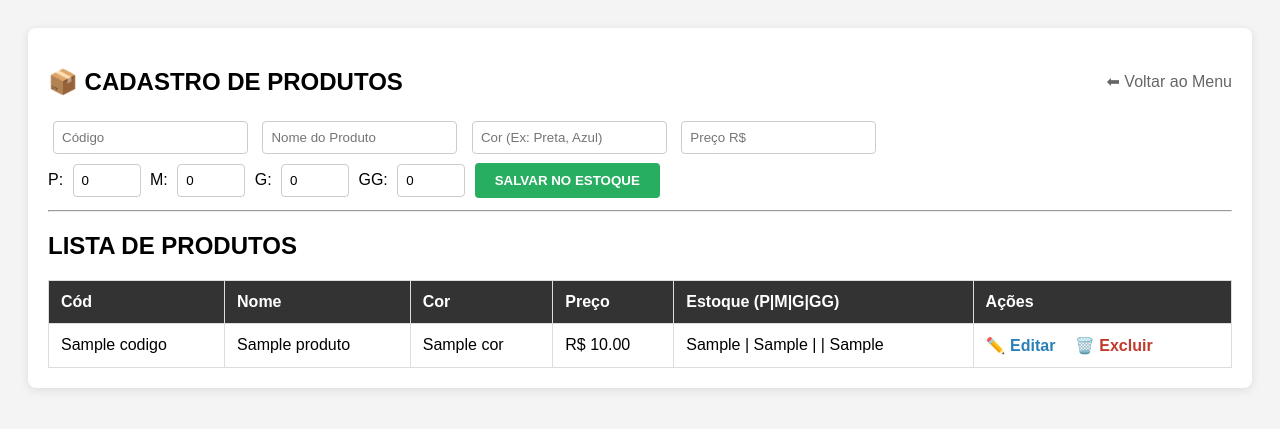
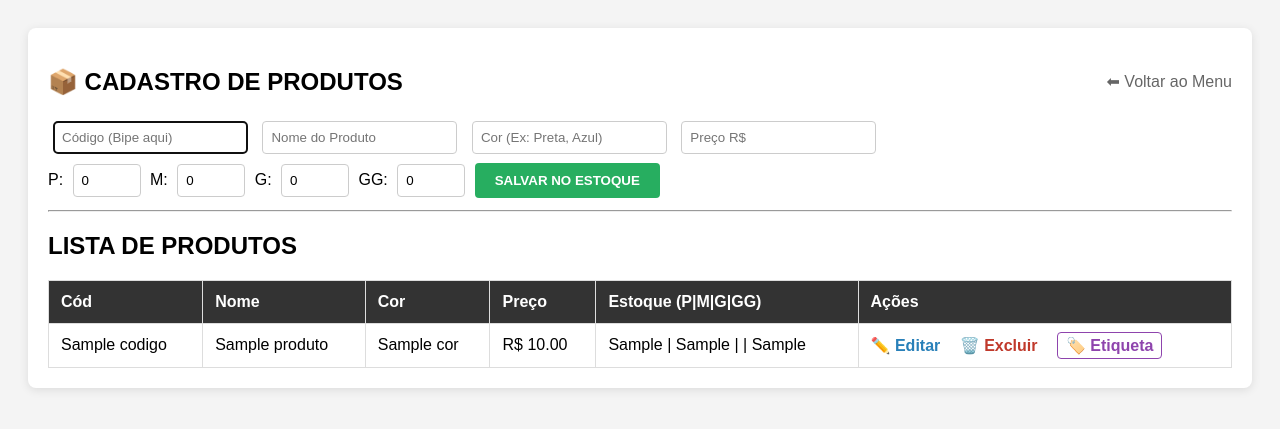
Before and after one commit to marcospb2016pb-eng/VIBE-SISTEMA, a Flask app: page /estoque_aba in a window 1280 px wide. Shown: the top 429 px of the page. Run offline with Flask 3, Linux system fonts and the light colour scheme; the visitor is signed in with stand-in values (Sample User, id 1); a database or web service that is not in the repository returns one stand-in record (values such as "Sample title"); some libraries are stand-ins or nearby versions.

Commit message:
Update button styles and input placeholders

```diff
--- a/templates/estoque_aba.html
+++ b/templates/estoque_aba.html
@@ -14,7 +14,9 @@
 
         /* Estilos para os botões de ação */
         .btn-editar { color: #2980b9; text-decoration: none; font-weight: bold; margin-right: 15px; }
-        .btn-excluir { color: #c0392b; text-decoration: none; font-weight: bold; }
+        .btn-excluir { color: #c0392b; text-decoration: none; font-weight: bold; margin-right: 15px; }
+        .btn-etiqueta { color: #8e44ad; text-decoration: none; font-weight: bold; border: 1px solid #8e44ad; padding: 4px 8px; border-radius: 4px; }
+        .btn-etiqueta:hover { background: #8e44ad; color: white; }
         .btn-editar:hover, .btn-excluir:hover { text-decoration: underline; }
     </style>
 </head>
@@ -26,7 +28,7 @@
         </div>
 
         <form action="/cadastrar" method="POST">
-            <input type="text" name="codigo" placeholder="Código" required>
+            <input type="text" name="codigo" placeholder="Código (Bipe aqui)" required autofocus>
             <input type="text" name="nome" placeholder="Nome do Produto" required>
             <input type="text" name="cor" placeholder="Cor (Ex: Preta, Azul)" required>
             <input type="number" step="0.01" name="preco" placeholder="Preço R$" required>
@@ -67,6 +69,8 @@
                            onclick="return confirm('Tem certeza que deseja excluir o produto {{ p.nome }}?')">
                            🗑️ Excluir
                         </a>
+
+                        <a href="/etiqueta/{{ p.id }}" target="_blank" class="btn-etiqueta">🏷️ Etiqueta</a>
                     </td>
                 </tr>
                 {% endfor %}
```
